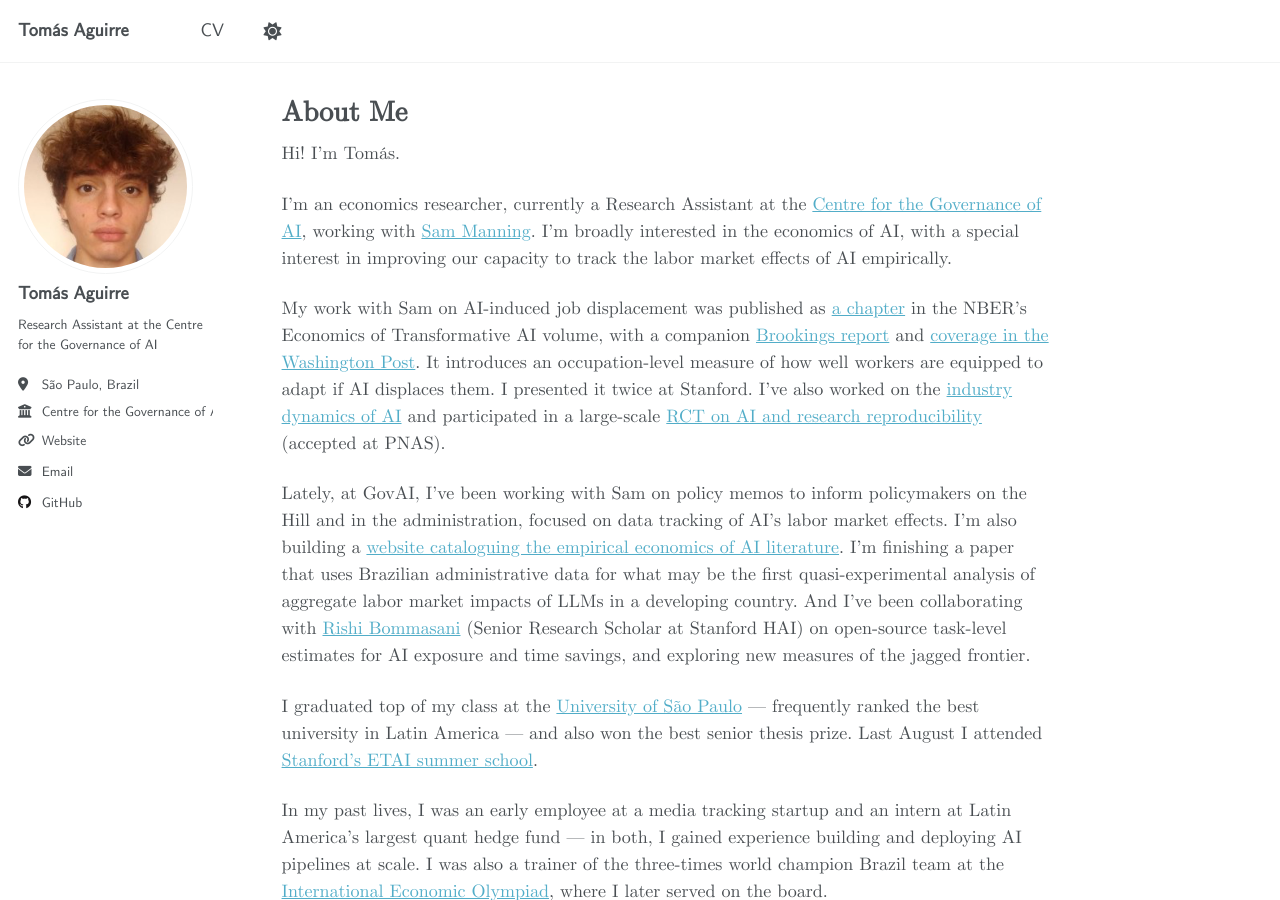
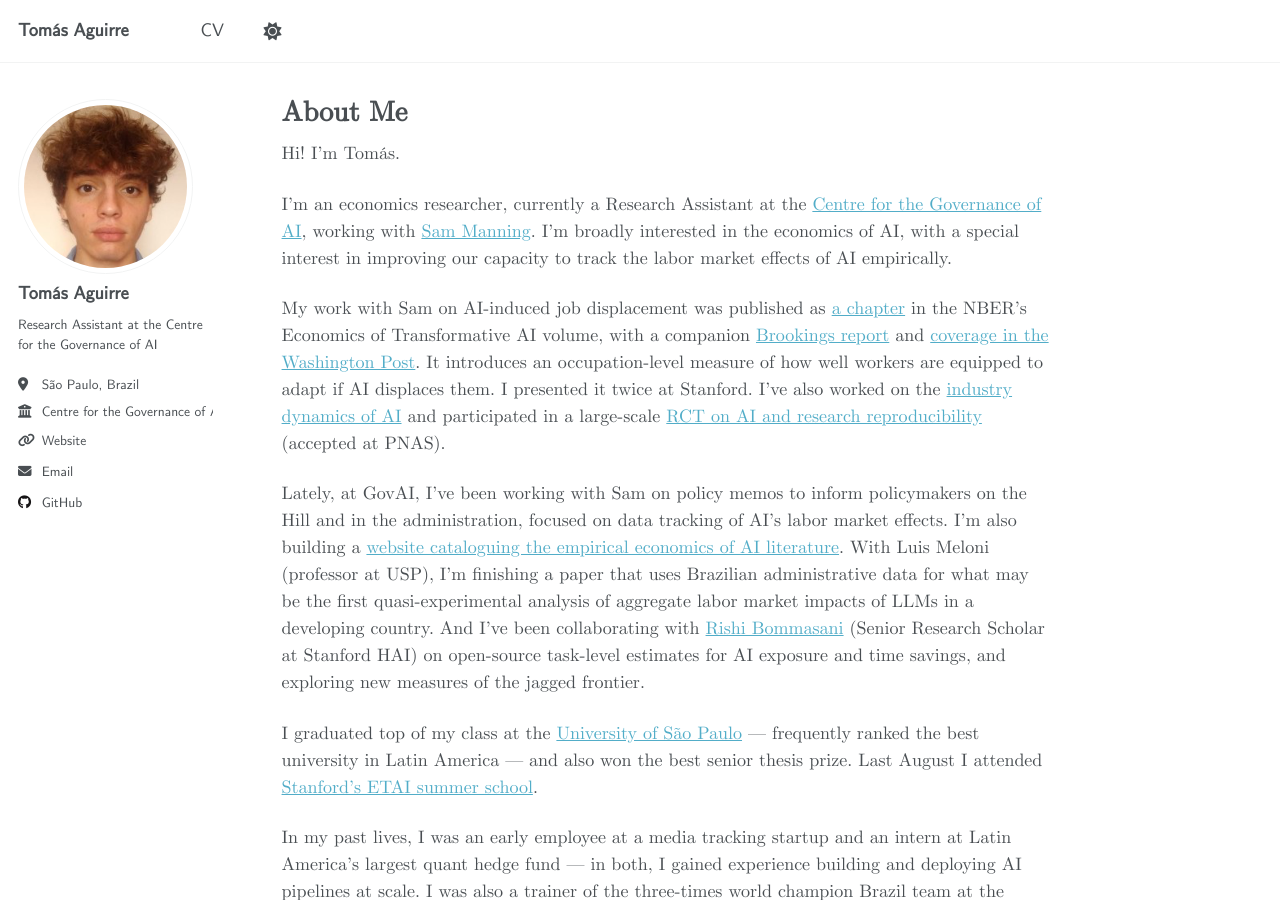
Before and after one commit to t6aguirre/t6aguirre.github.io, a Jekyll site: the page built from _pages/about.md, in a window 1280 px wide and 900 px high. Built offline with Jekyll 4.4.1, drawn with Linux system fonts in a browser that asks for light colours.

Commit message:
Add Luis Meloni (USP) as coauthor on Brazilian paper

```diff
--- a/_pages/about.md
+++ b/_pages/about.md
@@ -12,7 +12,7 @@ I'm an economics researcher, currently a Research Assistant at the [Centre for t
 
 My work with Sam on AI-induced job displacement was published as [a chapter](https://www.nber.org/papers/w34705) in the NBER's Economics of Transformative AI volume, with a companion [Brookings report](https://www.brookings.edu/articles/measuring-us-workers-capacity-to-adapt-to-ai-driven-job-displacement/) and [coverage in the Washington Post](https://www.washingtonpost.com/technology/interactive/2026/jobs-most-affected-ai-automation/). It introduces an occupation-level measure of how well workers are equipped to adapt if AI displaces them. I presented it twice at Stanford. I've also worked on the [industry dynamics of AI](https://arxiv.org/abs/2406.01722) and participated in a large-scale [RCT on AI and research reproducibility](https://papers.ssrn.com/sol3/papers.cfm?abstract_id=5118632) (accepted at PNAS).
 
-Lately, at GovAI, I've been working with Sam on policy memos to inform policymakers on the Hill and in the administration, focused on data tracking of AI's labor market effects. I'm also building a [website cataloguing the empirical economics of AI literature](https://empirical-economics-of-ai.vercel.app/). I'm finishing a paper that uses Brazilian administrative data for what may be the first quasi-experimental analysis of aggregate labor market impacts of LLMs in a developing country. And I've been collaborating with [Rishi Bommasani](https://rishibommasani.github.io/) (Senior Research Scholar at Stanford HAI) on open-source task-level estimates for AI exposure and time savings, and exploring new measures of the jagged frontier.
+Lately, at GovAI, I've been working with Sam on policy memos to inform policymakers on the Hill and in the administration, focused on data tracking of AI's labor market effects. I'm also building a [website cataloguing the empirical economics of AI literature](https://empirical-economics-of-ai.vercel.app/). With Luis Meloni (professor at USP), I'm finishing a paper that uses Brazilian administrative data for what may be the first quasi-experimental analysis of aggregate labor market impacts of LLMs in a developing country. And I've been collaborating with [Rishi Bommasani](https://rishibommasani.github.io/) (Senior Research Scholar at Stanford HAI) on open-source task-level estimates for AI exposure and time savings, and exploring new measures of the jagged frontier.
 
 I graduated top of my class at the [University of São Paulo](https://www5.usp.br/english/) — frequently ranked the best university in Latin America — and also won the best senior thesis prize. Last August I attended [Stanford's ETAI summer school](https://etai.stanford.edu/).
 
```
